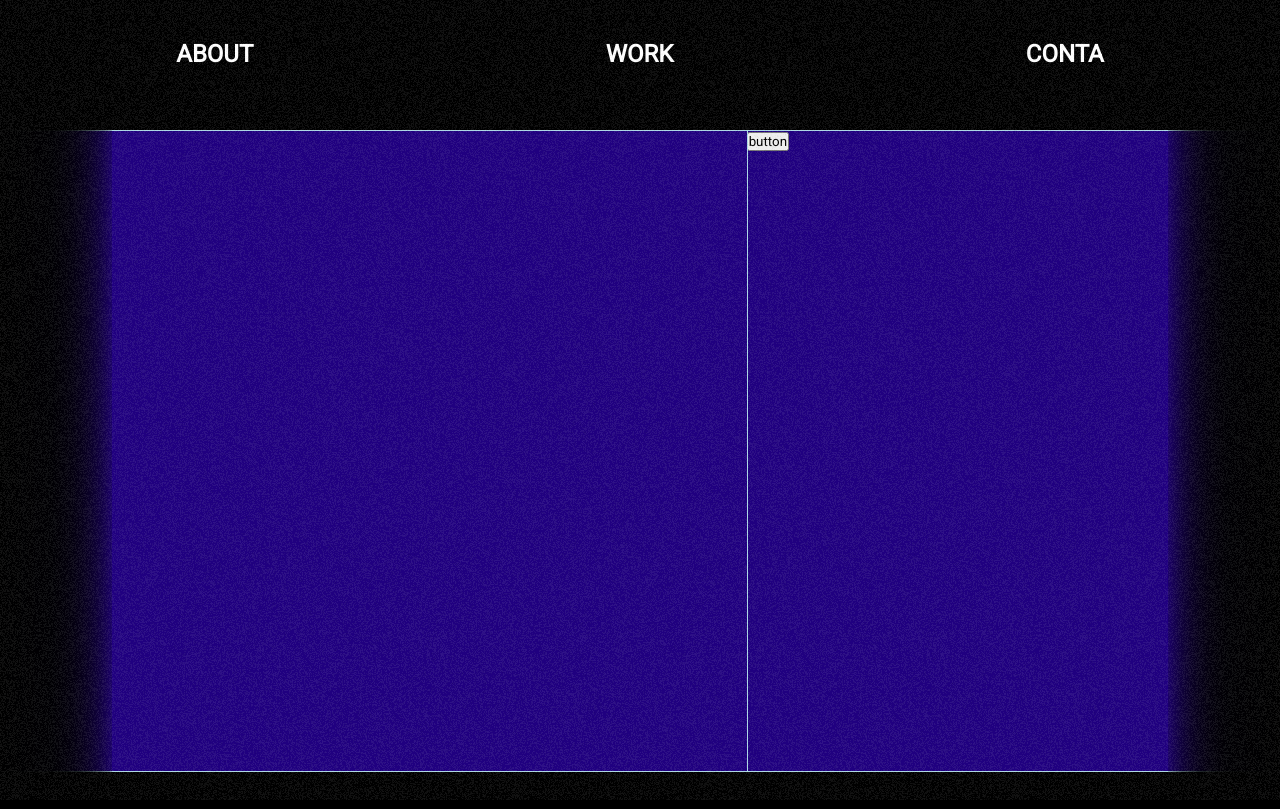
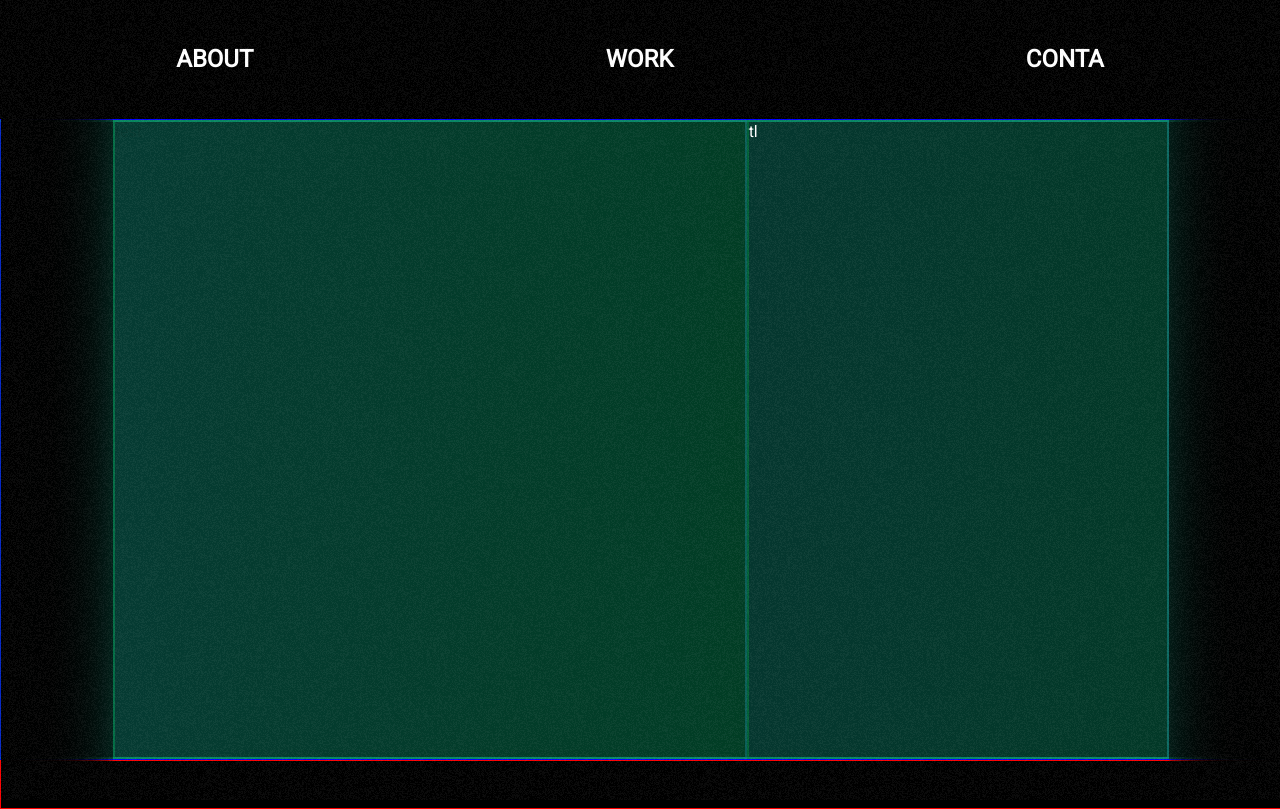
Before and after one commit to gabrielagbese/midport, a Gatsby site: page / in a window 1280 px wide. Shown: the top 809 px of the page. Built offline with nearby package versions, Linux system fonts and the light colour scheme; Gatsby itself is replaced by a stand-in of ours.

Commit message:
colored layers and borders

```diff
--- a/src/components/layout.js
+++ b/src/components/layout.js
@@ -29,7 +29,6 @@ const Layout = ({ children }) => {
   return (
     <div className="external">
       <div className="container">
-
         <div className="nav">
           <h2 className="text">ABOUT</h2>
           <h2 className="text">WORK</h2>
@@ -37,15 +36,17 @@ const Layout = ({ children }) => {
         </div>
 
         <div className="content">
-
-          <div className="grad_left"></div>
-          <div className="box_wrapper">
-            {/* <div className="inner"><p className="text">- ===  =---3</p></div> */}
-            <div className="inner2"><p className="text"><button>button</button></p></div>
-            <div className="inner3"></div>
+          <div className="content_with_bottom">
+            <div className="grad_left"></div>
+            <div className="box_wrapper">
+              <div className="four box">test</div>
+              <div className="three box"></div>
+              <div className="top-left box text">tl</div>
+              <div className="top-right box">tr</div>
+            </div>
+            <div className="grad_right"></div>
           </div>
-          <div className="grad_right"></div>
-
+          <div className="bottom">a</div>
         </div>
       </div>
     </div>
--- a/src/components/layout.scss
+++ b/src/components/layout.scss
@@ -19,7 +19,7 @@ body{
     content: "";
     height: 100%;
     width: 100%;
-    opacity: 0.08;
+    opacity: 0.05;
     position: fixed;
     top: 0;
     left: 0;
@@ -60,23 +60,37 @@ body{
 
 .content{
     width: 100%;
-    height: 95vh;
+    height: 85vh;
+    //border: thin solid blue;
+}
+.content_with_bottom{
+    width: 100%;
+    height: 95%;
     display: flex;
     justify-content: center;
     align-items: center;
-    //border: thin solid blue;
+    border: thin solid blue;
+}
+
+.bottom{
+    width: 100%;
+    height: 7%;
+    background-color: black;
+    //background: linear-gradient(to left, black,85%, rgba(5, 5, 5, 0.2));
+    z-index: 3;
+    border: thin solid red;
 }
 
 .box_wrapper{
     width: 85vw;
-    height: 80vh;
+    height: 100%;
     position: relative;
     //border: thin solid yellow;
 }
 
 .grad_left{
     width: 9vw;
-    height: 83vh;
+    height: 110%;
     background: linear-gradient(to right, black,85%, rgba(5, 5, 5, 0.2));
     z-index: 2;
     //border: thin solid pink;
@@ -84,35 +98,41 @@ body{
 
 .grad_right{
     width: 9vw;
-    height: 83vh;
+    height: 110%;
     background: linear-gradient(to left, black,85%, rgba(5, 5, 5, 0.2));
     z-index: 2;
     //border: thin solid pink;
 }
 
-.inner{
+.box{
     position: absolute;
     width: 100%;
-    height: 80vh;
-    //border: thin solid greenyellow;
-    background-color: rgba(0, 128, 0, 1);
+    height: 100%;
+    border-image: linear-gradient(to left, rgba(29, 239, 236, 0.2), rgba(0, 249, 133, 0.2));
+    border-width: 2px;
+    border-image-slice: 1;
+    border-style: solid;
+    box-sizing: border-box;
+}
+
+.top-left{
+    margin-left: 60%;
+    //vertical motion x = x/2 (half the value of horizontal)
+    //margin-top: 30%;
+    background: linear-gradient(to right, rgba(13, 107, 106,0.30), rgba(0, 117, 63, 0.30));
+}
+
+.top-right{
+    background: linear-gradient(to right, rgba(13, 107, 106,0.35), rgba(0, 117, 63, 0.35));
+    margin-left: -40%;
 
 }
-.inner2{
-    position: absolute;
-    width: 100%;
-    height: 80vh;
-    border: thin solid lightblue;
-    margin-left: 60%;
-    background-color: rgba(32, 0, 128, 1);
+
+.three{
+    background: linear-gradient(to right, rgba(13, 107, 106,0.2), rgba(0, 117, 63, 0.2));
+}
+
+.four{
+    background: linear-gradient(to right, rgba(13, 107, 106,0.1), rgba(0, 117, 63, 0.1));
 
 }
-.inner3{
-    position: absolute;
-    width: 100%;
-    height: 80vh;
-    margin-left: -40%;
-    border: thin solid lightblue;
-    background-color: rgba(32, 0, 128, 1);
-
-}
```
Also changed, not shown: src/components/layout.css, 1 other file.
